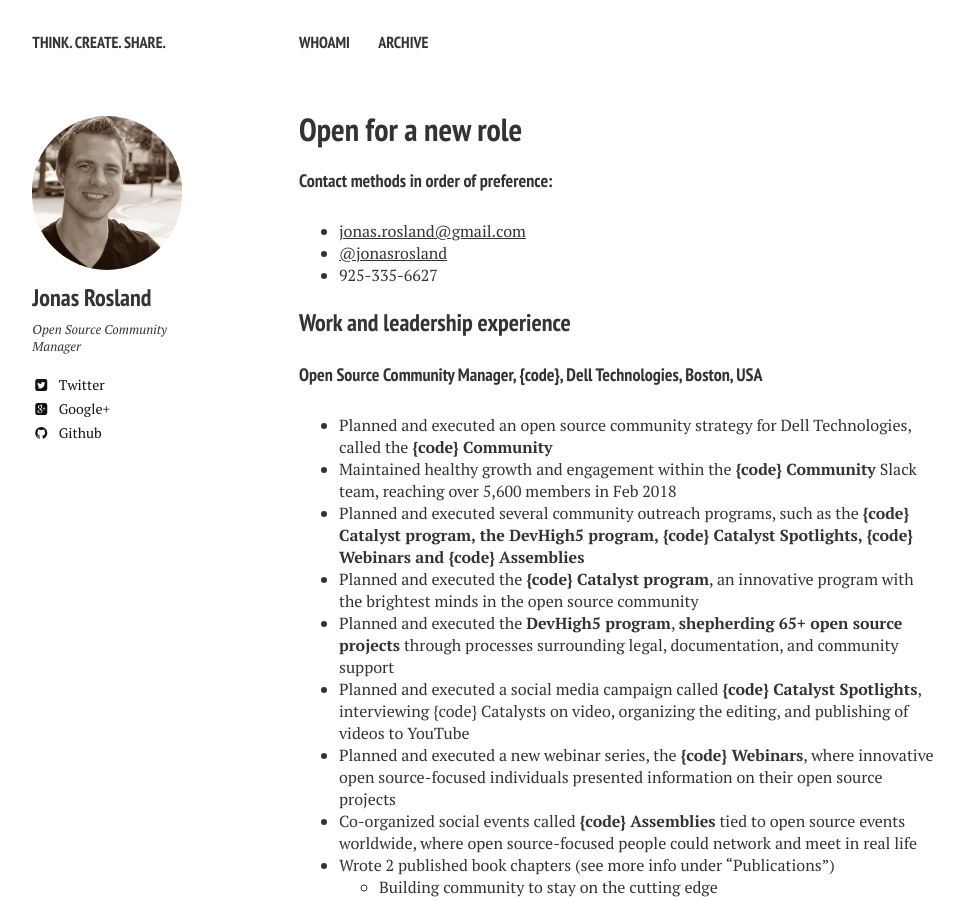
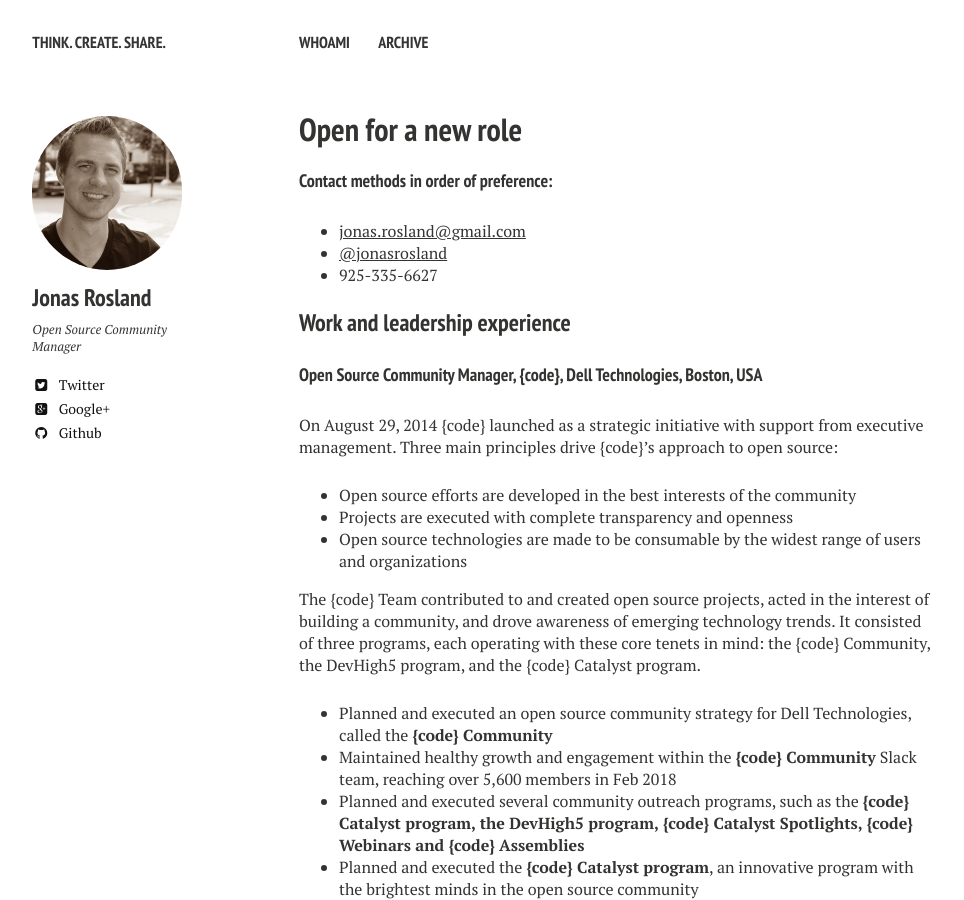
Before and after one commit to jonasrosland/old-blog, a Jekyll site: the page built from open-for-a-new-role.md, in a window 1280 px wide and 900 px high. Shown: the whole window, without its empty margins (21-985 px from the left). Built offline with Jekyll 4.4.1, drawn with Linux system fonts in a browser that asks for light colours; nearby versions of some CDN libraries.

Commit message:
Adding resume v2

```diff
--- a/open-for-a-new-role.md
+++ b/open-for-a-new-role.md
@@ -14,6 +14,14 @@ permalink: /open-for-a-new-role.html
 ### Work and leadership experience
 
 #### Open Source Community Manager, {code}, Dell Technologies, Boston, USA
+On August 29, 2014 {code} launched as a strategic initiative with support from executive management. Three main principles drive {code}'s approach to open source:
+
+- Open source efforts are developed in the best interests of the community
+- Projects are executed with complete transparency and openness
+- Open source technologies are made to be consumable by the widest range of users and organizations
+
+The {code} Team contributed to and created open source projects, acted in the interest of building a community, and drove awareness of emerging technology trends. It consisted of three programs, each operating with these core tenets in mind: the {code} Community, the DevHigh5 program, and the {code} Catalyst program.
+
  - Planned and executed an open source community strategy for Dell Technologies, called the **{code} Community**
  - Maintained healthy growth and engagement within the **{code} Community** Slack team, reaching over 5,600 members in Feb 2018
  - Planned and executed several community outreach programs, such as the **{code} Catalyst program, the DevHigh5 program, {code} Catalyst Spotlights, {code} Webinars and {code} Assemblies**
```
